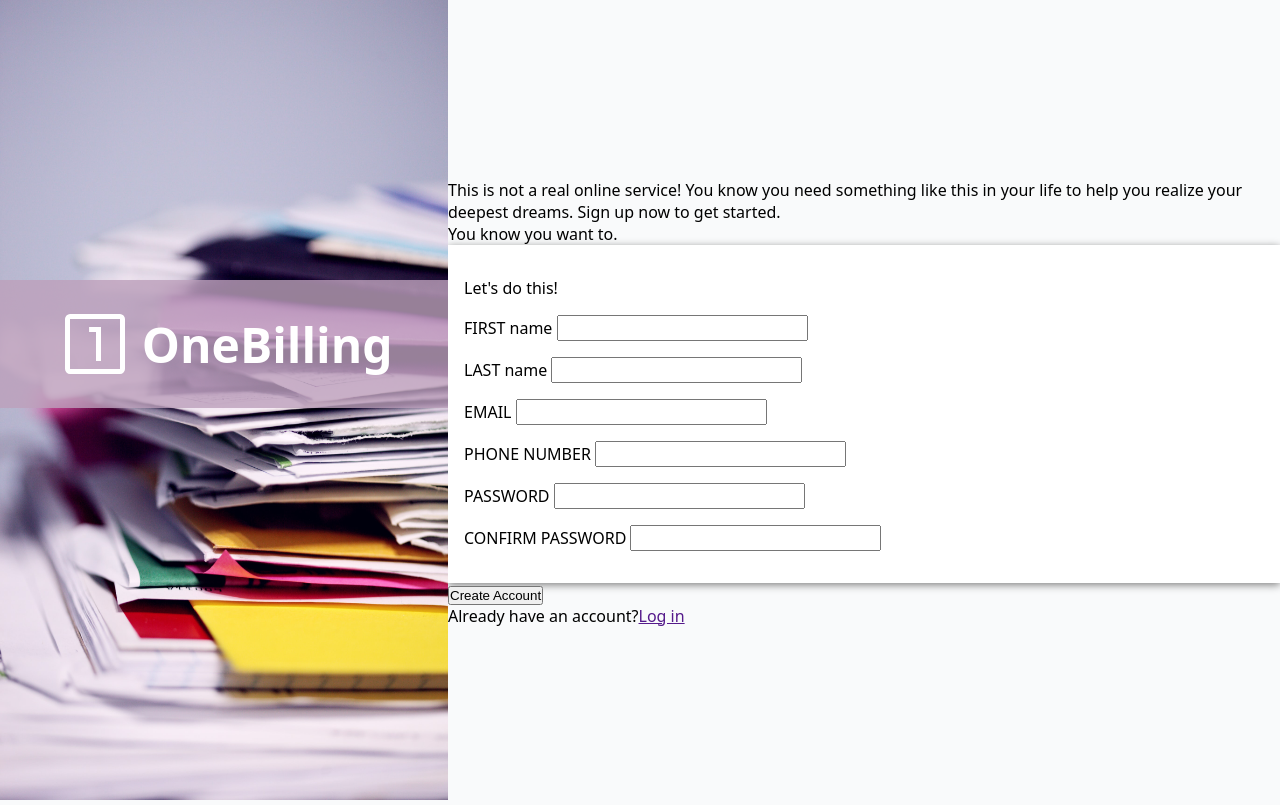
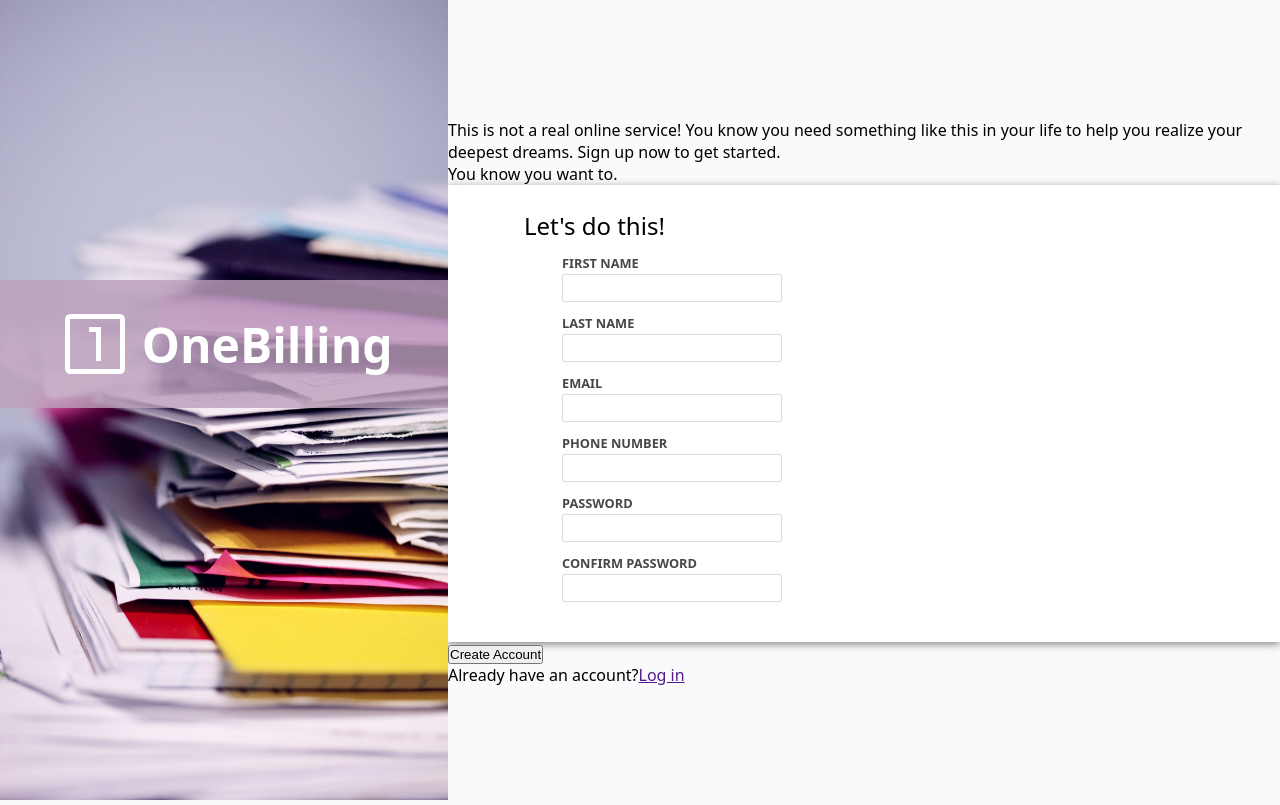
Before and after one commit to karthicbz/OdinSignupForm, a plain HTML site: page index.html in a window 1280 px wide. Drawn offline with Linux system fonts and the light colour scheme.

Commit message:
complete form design

```diff
--- a/index.html
+++ b/index.html
@@ -21,42 +21,36 @@
             <div class="header">
                 <p class="first-para">This is not a real online service! You know you need something
                     like this in your life to help you realize your deepest dreams.
-                    Sign up now to get started.</p>
+                    Sign up <span class="italic">now</span> to get started.</p>
 
-                <p class="second-para">You know you want to.</p>
+                <p class="second-para">You <span class="italic">know</span> you want to.</p>
             </div>
             <div class="middle">
                 <p>Let's do this!</p>
                 <form action="" method="">
                     <div class="form-child">
-                        <label for="first-name">FIRST name
+                        <label for="first-name">FIRST NAME</label>
                         <input type="text" id="first-name" name="first-name"/>
-                        </label>
                     </div>
                     <div class="form-child">
-                        <label for="last-name">LAST name
+                        <label for="last-name">LAST NAME</label>
                         <input type="text" id="last-name" name="last-name"/>
-                        </label>
                     </div>
                     <div class="form-child">
-                        <label for="email">EMAIL
+                        <label for="email">EMAIL</label>
                         <input type="email" id="email" name="email"/>
-                        </label>
                     </div>
                     <div class="form-child">
-                        <label for="ph-num">PHONE NUMBER
+                        <label for="ph-num">PHONE NUMBER</label>
                         <input type="tel" id="ph-num" name="ph-num"/>
-                        </label>
                     </div>
                     <div class="form-child">
-                        <label for="password">PASSWORD
+                        <label for="password">PASSWORD</label>
                         <input type="password" id="password" name="password"/>
-                        </label>
                     </div>
                     <div class="form-child">
-                        <label for="conf-pass">CONFIRM PASSWORD
+                        <label for="conf-pass">CONFIRM PASSWORD</label>
                         <input type="password" id="conf-pass" name="conf-pass"/>
-                        </label>
                     </div>
                 </form>
             </div>
--- a/styles/style.css
+++ b/styles/style.css
@@ -53,13 +53,39 @@ html, body{
     background-color: white;
     width: calc(100vw - 35vw);
     box-shadow: 0px 2px 8px 0px gray;
-    padding: 2rem 0 2rem 1rem;
+    padding: 1.5rem 0 2.5rem 1rem;
 }
 
 .form-child{
-    padding-top: 1rem;
+    padding-top: 2rem;
+    position: relative;
 }
 
-input{
-    font-size: 1.2rem;
+.form-child label{
+    position: absolute;
+    top: 12px;
+    font-size: 0.8rem;
+    font-weight: 650;
+    color: rgb(71, 71, 71);
 }
+
+.form-child input{
+    font-size: 1.4rem;
+    width: 220px;
+    border: 1px solid rgb(219, 217, 217);
+    border-radius: 3px;
+}
+
+form{
+    display: flex;
+    flex-wrap: wrap;
+    width: calc((100vw - 35vw) / 2);
+    /* border: 1px solid black; */
+    justify-content: space-evenly;
+}
+
+.middle p{
+    font-size: 1.5rem;
+    font-weight: 500;
+    margin-left: 60px;
+}
```
Lines whose indentation alone changed are shown as unchanged.
